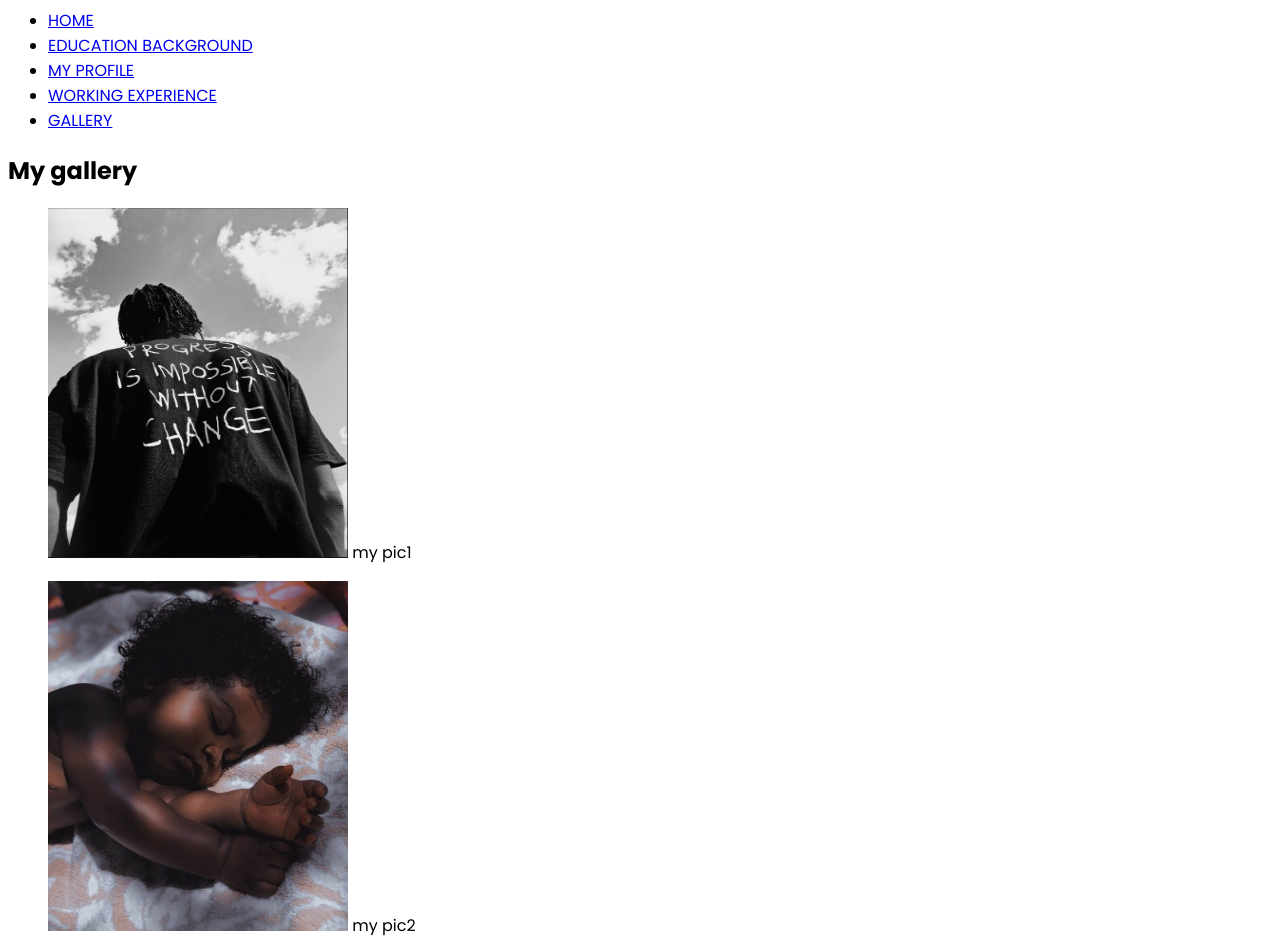
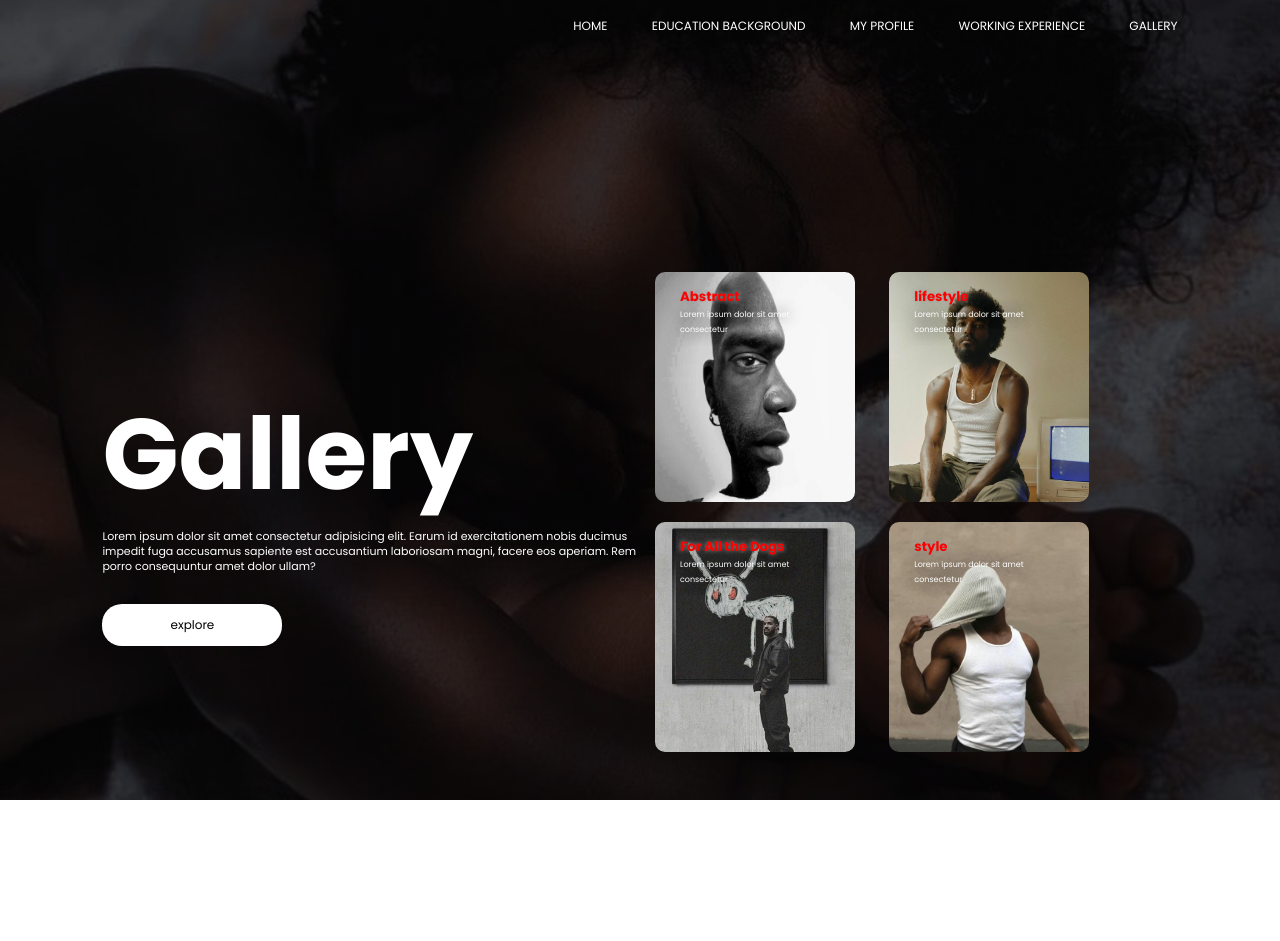
Before and after one commit to diDanji/D-TONNY-my-web-development-and-mobile-application, a plain HTML site: page my cv/gallery.html in a window 1280 px wide. Shown: the top 941 px of the page. After the commit the page ends 864 px from the top, so only its background shows below. Drawn offline with Linux system fonts and the light colour scheme.

Commit message:
gallery done

```diff
--- a/my cv/gallery.html
+++ b/my cv/gallery.html
@@ -9,7 +9,7 @@
 </head>
 <body>
     <header>
-        <nav>
+        <!-- <nav>
             <ul>
                 <li><a href="home.html">HOME</a></li>
                 <li><a href="educ.html">EDUCATION BACKGROUND</a></li>
@@ -17,9 +17,9 @@
                 <li><a href="work.html">WORKING EXPERIENCE</a></li>
                 <li><a href="gallery.html">GALLERY</a></li>
             </ul>
-        </nav>
+        </nav> -->
     </header>
-    <main>
+    <!-- <main>
         <section class="gallery-container">
             <h1>My gallery</h1>
             <div class="gallery">
@@ -54,14 +54,69 @@
                 </figure>
             </div>
         </section>
-    </main>
+    </main> -->
 
-    <footer>
-        <p>
+    <div class="container">
+        <div class="navbar">
+            <nav>
+                <ul>
+                    <li><a href="home.html">HOME</a></li>
+                    <li><a href="educ.html">EDUCATION BACKGROUND</a></li>
+                    <li><a href="profile.html">MY PROFILE</a></li>
+                    <li><a href="work.html">WORKING EXPERIENCE</a></li>
+                    <li><a href="gallery.html">GALLERY</a></li>
+                </ul>
+            </nav>
+        </div>
 
-        &copy;2024 dilli tonny
+        <div class="row">
+            <div class="col">
+                <h1>Gallery</h1>
+                <p>
+                    Lorem ipsum dolor sit amet consectetur adipisicing elit.
+                    Earum id exercitationem nobis ducimus impedit fuga accusamus
+                     sapiente est accusantium laboriosam magni,
+                    facere eos aperiam. Rem porro consequuntur amet dolor ullam?
+                </p>
+                <button type="button">explore</button>
+            </div>
+            <div class="col">
+                <div class="card card1" >
+                    <h5>Abstract</h5>
+                    <p>
+                        Lorem ipsum dolor sit amet consectetur
+                    </p>
+                </div>
 
-        </p>
-    </footer>
+                <div class="card card2">
+                    <h5>lifestyle</h5>
+                    <p>
+                        Lorem ipsum dolor sit amet consectetur
+
+
+                    </p>
+                </div>
+
+                <div class="card card3">
+                    <h5>For All the Dogs</h5>
+                    <p>
+                        Lorem ipsum dolor sit amet consectetur
+                    </p>
+                </div>
+
+                <div class="card card4">
+                    <h5>style</h5>
+                    <p>
+                        Lorem ipsum dolor sit amet consectetur
+                    </p>
+                </div>
+
+            </div>
+        </div>
+
+    </div>
+
+
+
 </body>
 </html>
--- a/my cv/style.css
+++ b/my cv/style.css
@@ -1,4 +1,138 @@
 *{
     font-family: poppins, sans-serif;
+    margin: 0;
+    padding: 0;
+}
+
+/* gallery */
+.container{
+    width: 100%;
+    height: 100vh;
+    background-image: linear-gradient(rgba(0,0,0,0.7),rgba(0,0,0,0.7)),url(images/img2.jpg);
+    background-position:center;
+    background-size: cover;
+    padding-left: 8%;
+    padding-right: 8%;
+    box-sizing: border-box;
 
 }
+
+.navbar{
+    height:20%;
+    display:flex;
+    align-self: center;
+}
+
+nav{
+    flex: 1;
+    text-align: right;
+    padding-top: 12px;
+}
+
+nav ul li{
+    list-style: none;
+    display: inline-block;
+    margin-left: 40px;
+}
+
+nav ul li a{
+    text-decoration:none ;
+    color: #fff;
+    font-size: 12px;
+}
+
+.row{
+    display: flex;
+    height: 88%;
+    align-items: center;
+}
+
+.col{
+    flex-basis: 50%;
+}
+
+h1{
+    color: #fff;
+    font-size: 100px;
+}
+
+p{
+    color: #fff;
+    font-size: 11px;
+    line-height: 15px;
+}
+
+button{
+    width: 180px;
+    color: #000;
+    font-size: 12px;
+    padding: 12px 0;
+    background-color: #fff;
+    border: 0;
+    border-radius: 20px;
+    outline: none;
+    margin-top: 30px;
+}
+
+.card{
+    width: 200px;
+    height: 230px;
+    display: inline-block;
+    border-radius: 10px;
+    padding: 15px 25px;
+    box-sizing: border-box;
+    cursor: pointer;
+    margin: 10px 15px;
+    background-image: url(images/img4.jpg);
+    background-position: center;
+    background-size: cover ;
+    transition: transform 0.5s;
+}
+
+.card1{
+    background-image: url(images/img4.jpg);
+}
+
+.card2{
+    background-image: url(images/img3.jpg);
+}
+
+.card3{
+    background-image: url(images/img6.jpg);
+}
+
+.card4{
+    background-image: url(images/img7.jpg);
+}
+
+.card:hover{
+    transform: translateY(-10px);
+}
+
+h5{
+    color: red;
+    text-shadow: 0 0 5px #999;
+}
+
+.card p{
+    text-shadow: 0 0 15px #000;
+    font-size: 8px;
+}
+
+
+
+
+
+
+
+
+
+
+
+
+
+
+
+.summary{
+
+}
```
Also changed, not shown: my cv/home.html (+15 -2 lines).
